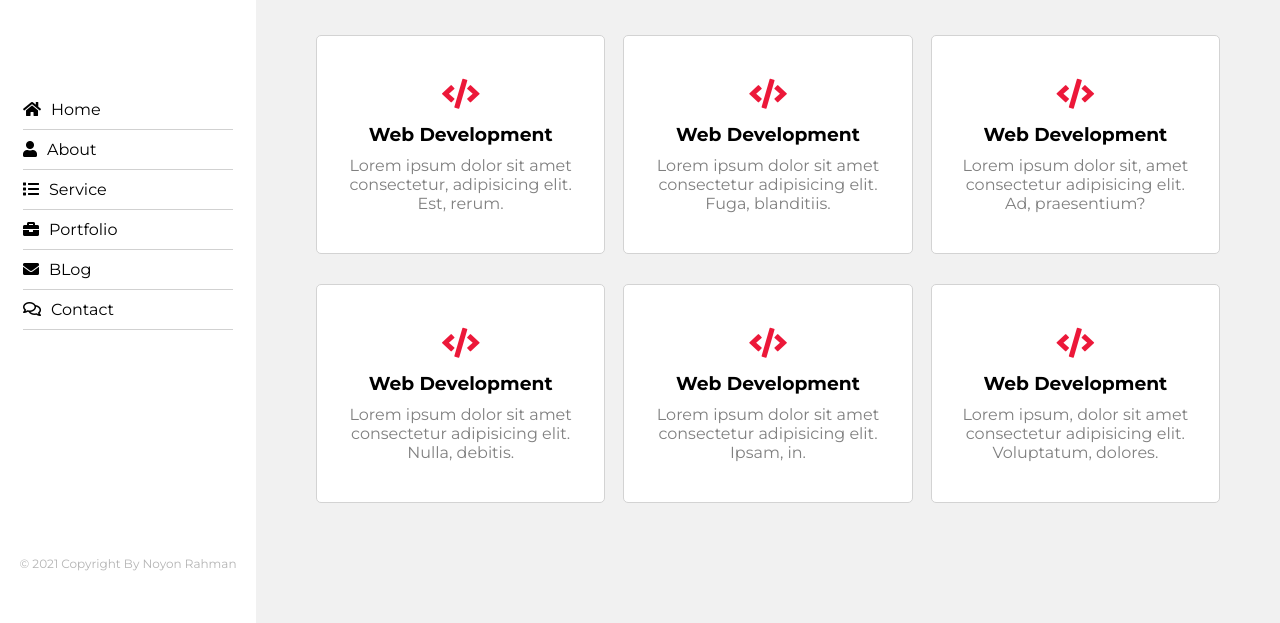
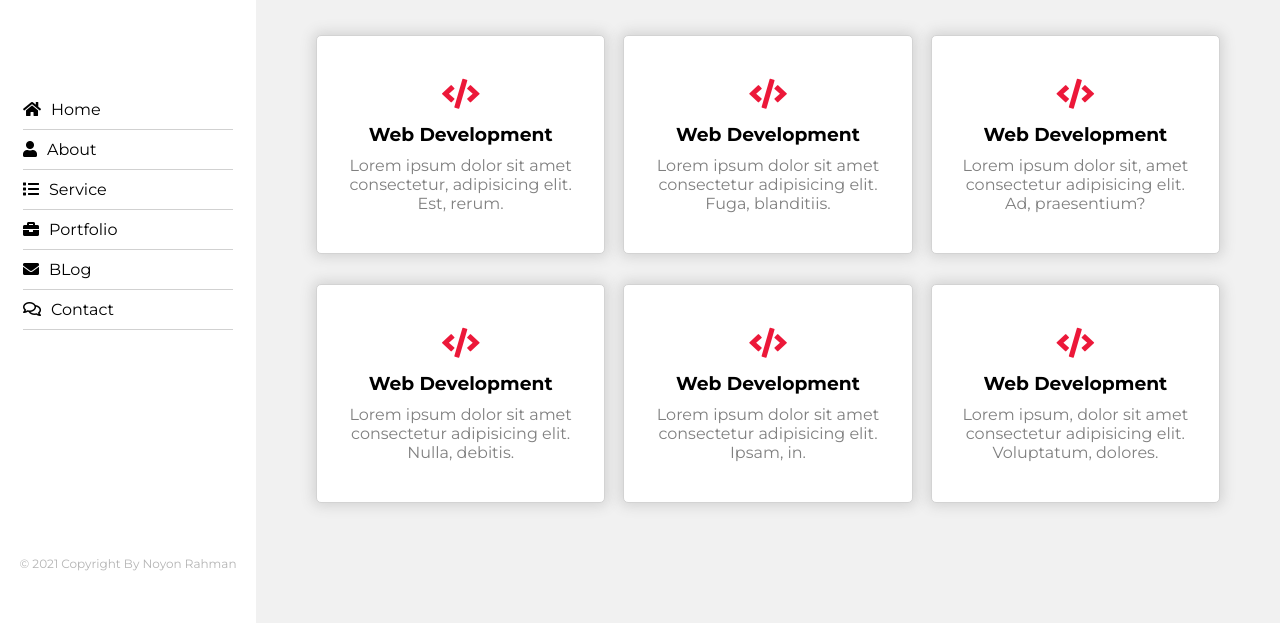
Before and after one commit to codernoyon/portfolio3-starter-template, a plain HTML site: page pages/service.html in a window 1280 px wide. Shown: the part 177-800 px from the top of the page. Drawn offline with Linux system fonts and the light colour scheme.

Commit message:
service section added and  re edite

```diff
--- a/css/style.css
+++ b/css/style.css
@@ -418,7 +418,14 @@ img{
     background: #fff;
     padding: 40px 30px;
     border-radius: 5px;
-    border: 1px solid lightgrey
+    border: 1px solid lightgrey;
+    transition: .3s;
+    box-shadow: 0px 0px 13px 3px lightgrey;
+    cursor: pointer;
+}
+
+.child_service:hover{
+    transform: scale(1.03);
 }
 
 .child_service h3{
```
